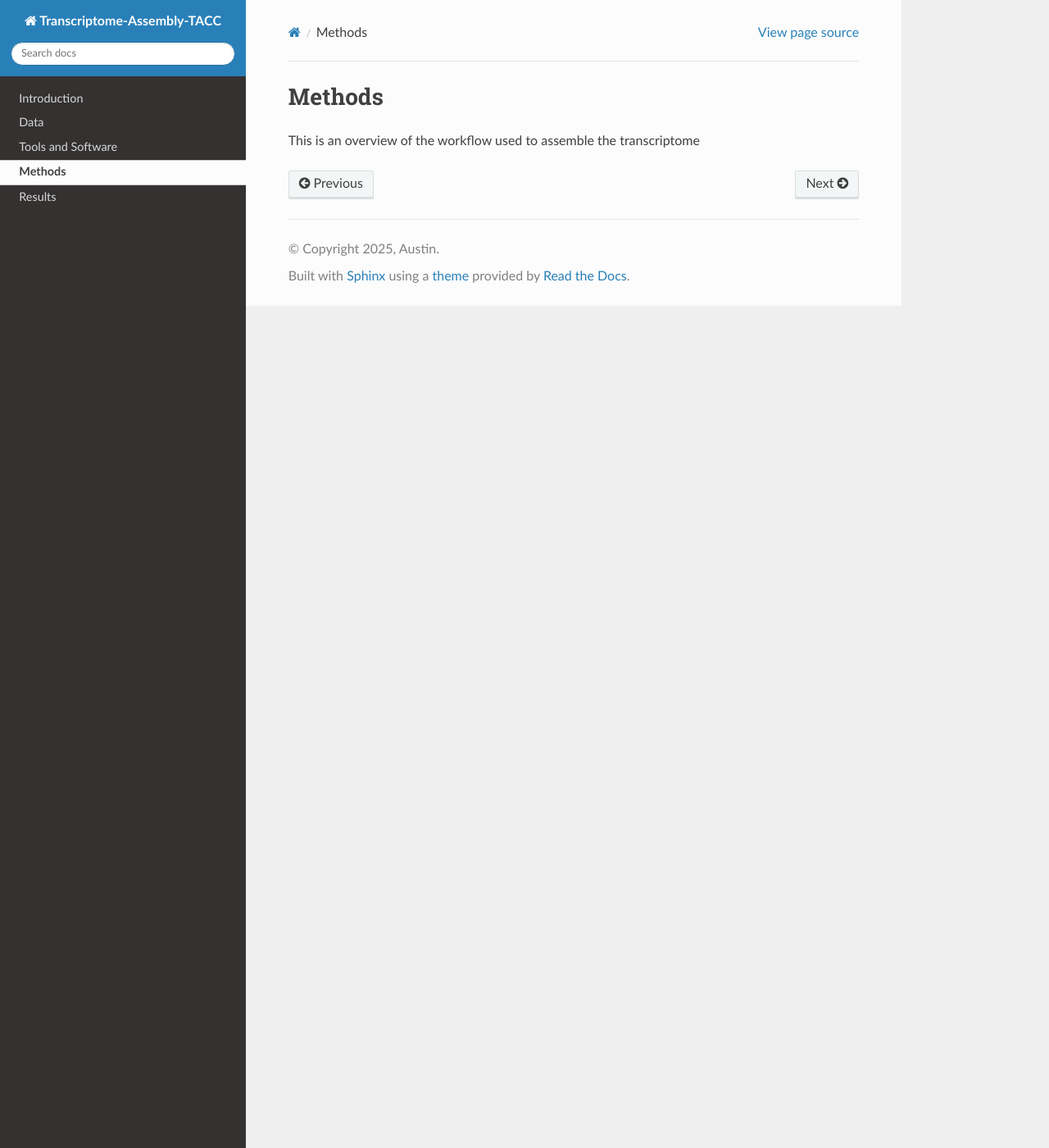
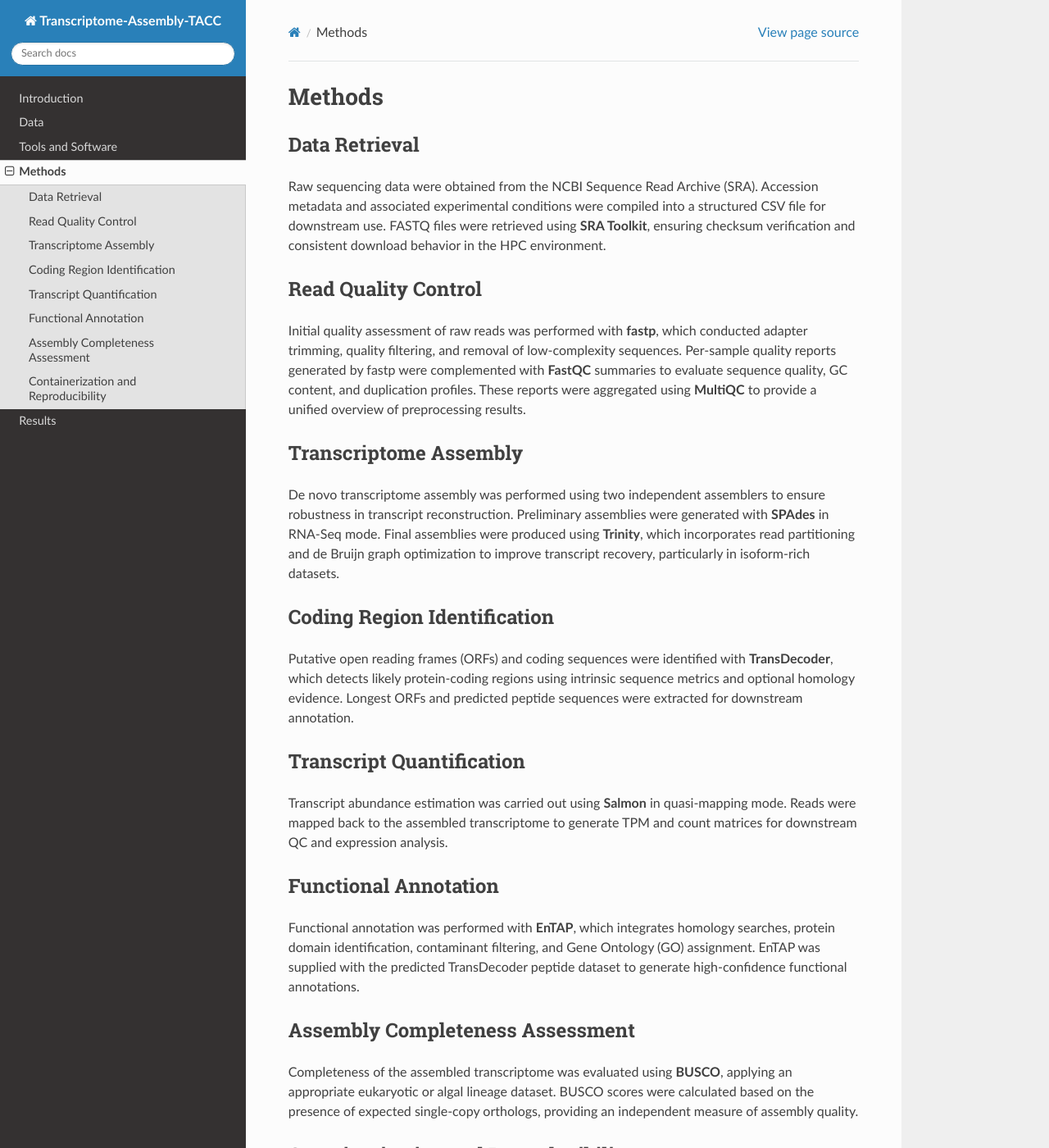
Before and after one commit to AriannaM-A/Transcriptome-Assembly-TACC, a Sphinx documentation site: the page built from docs/source/methods.md, in a window 1280 px wide and 1400 px high. Shown: the whole window at 82% size. Built offline with Sphinx 7.4.7 and the Read the Docs theme 3.1.0, drawn with Linux system fonts in a browser that asks for light colours; pages that are not in the unit, such as notebooks, are missing from menus; some of the changed text lies outside the part shown.

Commit message:
Enhance methods documentation with detailed workflow
Expanded the methods section to include detailed descriptions of data retrieval, quality control, assembly, coding region identification, quantification, functional annotation, completeness assessment, and containerization.

```diff
--- a/docs/source/methods.md
+++ b/docs/source/methods.md
@@ -1,2 +1,25 @@
 # Methods
-This is an overview of the workflow used to assemble the transcriptome
+
+#### Data Retrieval
+Raw sequencing data were obtained from the NCBI Sequence Read Archive (SRA). Accession metadata and associated experimental conditions were compiled into a structured CSV file for downstream use. FASTQ files were retrieved using **SRA Toolkit**, ensuring checksum verification and consistent download behavior in the HPC environment.
+
+#### Read Quality Control
+Initial quality assessment of raw reads was performed with **fastp**, which conducted adapter trimming, quality filtering, and removal of low-complexity sequences. Per-sample quality reports generated by fastp were complemented with **FastQC** summaries to evaluate sequence quality, GC content, and duplication profiles. These reports were aggregated using **MultiQC** to provide a unified overview of preprocessing results.
+
+#### Transcriptome Assembly
+De novo transcriptome assembly was performed using two independent assemblers to ensure robustness in transcript reconstruction. Preliminary assemblies were generated with **SPAdes** in RNA-Seq mode. Final assemblies were produced using **Trinity**, which incorporates read partitioning and de Bruijn graph optimization to improve transcript recovery, particularly in isoform-rich datasets.
+
+#### Coding Region Identification
+Putative open reading frames (ORFs) and coding sequences were identified with **TransDecoder**, which detects likely protein-coding regions using intrinsic sequence metrics and optional homology evidence. Longest ORFs and predicted peptide sequences were extracted for downstream annotation.
+
+#### Transcript Quantification
+Transcript abundance estimation was carried out using **Salmon** in quasi-mapping mode. Reads were mapped back to the assembled transcriptome to generate TPM and count matrices for downstream QC and expression analysis.
+
+#### Functional Annotation
+Functional annotation was performed with **EnTAP**, which integrates homology searches, protein domain identification, contaminant filtering, and Gene Ontology (GO) assignment. EnTAP was supplied with the predicted TransDecoder peptide dataset to generate high-confidence functional annotations.
+
+#### Assembly Completeness Assessment
+Completeness of the assembled transcriptome was evaluated using **BUSCO**, applying an appropriate eukaryotic or algal lineage dataset. BUSCO scores were calculated based on the presence of expected single-copy orthologs, providing an independent measure of assembly quality.
+
+#### Containerization and Reproducibility
+All major software tools were executed through **Apptainer/Singularity** containers to ensure reproducibility, version stability, and portability within the HPC environment. Containers were invoked using standardized version tags to guarantee that all analyses can be replicated using identical computational conditions.
```
